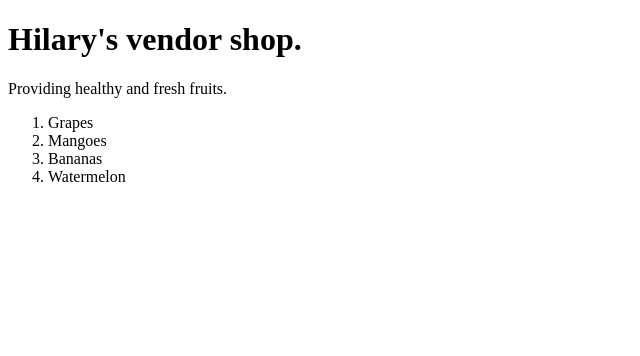
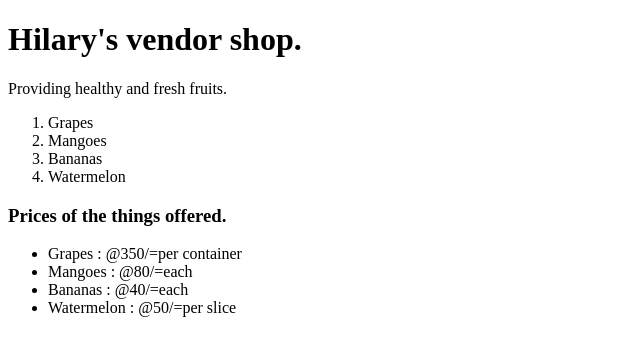
Before and after one commit to AlekChol/html_css_basics, a plain HTML site: page index.html in a window 1280 px wide. Shown: the whole page, without its empty margins (0-640 px from the left). Drawn offline with Linux system fonts and the light colour scheme.

Commit message:
added an unordered list

```diff
--- a/index.html
+++ b/index.html
@@ -15,5 +15,13 @@
         <li>Bananas</li>
         <li>Watermelon</li>
     </ol>
+    <h3>Prices of the things offered.</h3>
+    <ul>
+        <li>Grapes : @350/=per container</li>
+        <li>Mangoes : @80/=each</li>
+        <li>Bananas : @40/=each</li>
+        <li>Watermelon : @50/=per slice</li>
+    </ul>
+
 </body>
 </html>
```
